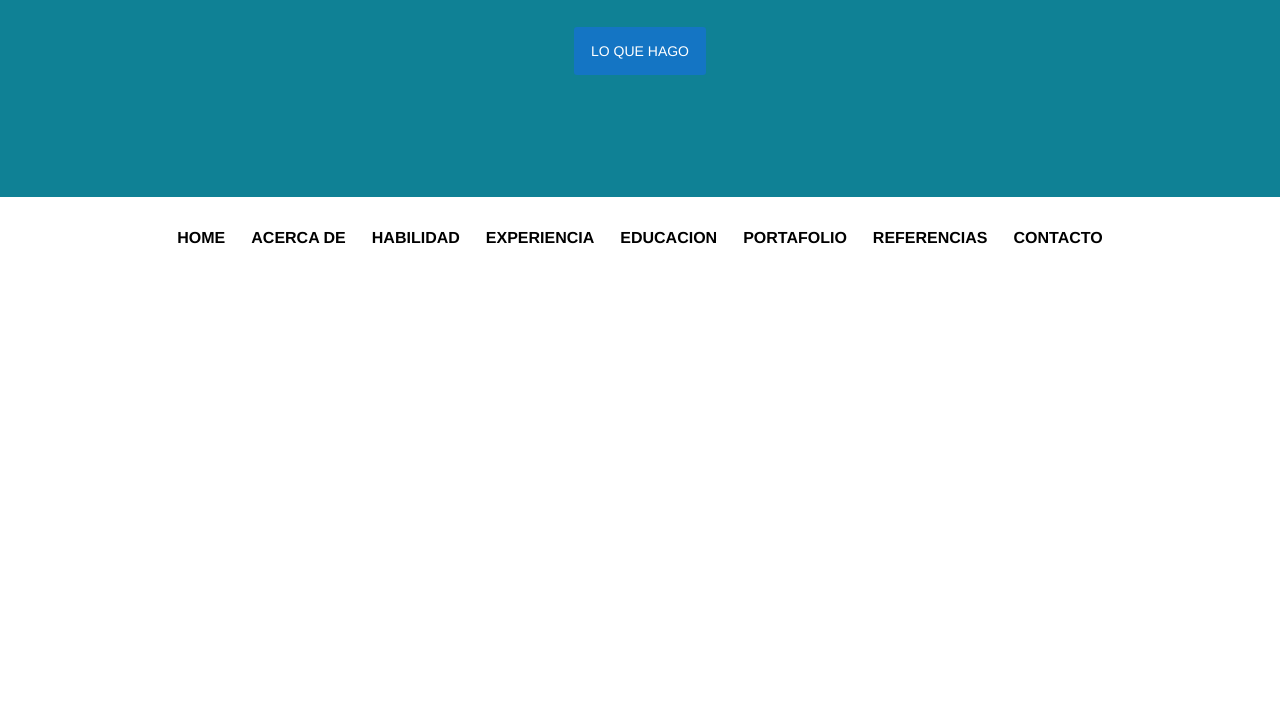
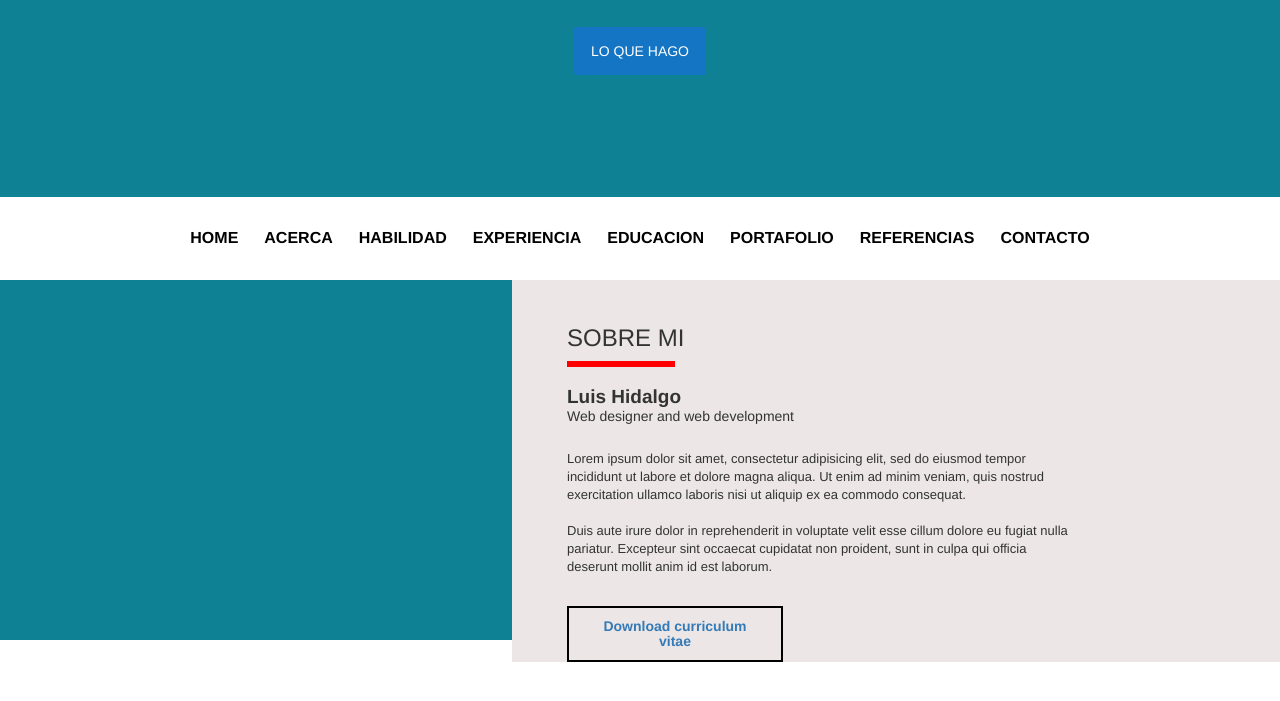
Before and after one commit to hidalluis/PortafoliosWeb, a plain HTML site: page index.html in a window 1280 px wide. Shown: the part 197-898 px from the top of the page. Before the commit the page ends 800 px from the top, so only its background shows below. Drawn offline with nearby package versions, Linux system fonts and the light colour scheme; files that its build step writes are made by us from their sources.

Commit message:
author added with styles in the section

```diff
--- a/index.html
+++ b/index.html
@@ -4,7 +4,7 @@
     <meta charset="utf-8">
     <title>Portafolio Web</title>
     <link rel="stylesheet" href="css/bootstrap.min.css" media="screen" title="no title" charset="utf-8">
-    <link rel="stylesheet" href="css/styles.css" media="screen" title="no title" charset="utf-8">
+    <link rel="stylesheet" href="src/css/styles.css" media="screen" title="no title" charset="utf-8">
     <meta name="author" content="agenciaWeb">
     <meta name="description" content="portafolio.web" lang="ES">
     <meta name="keywords" content="agencia, web, desarollo, responsive, paginas">
@@ -23,7 +23,7 @@
       <nav class="menu row">
         <ul class="menu-list col-md-12">
           <li class="item" ><a href="#">HOME</a></li>
-          <li class="item" ><a href="#">ACERCA DE</a></li>
+          <li class="item" ><a href="#">ACERCA</a></li>
           <li class="item" ><a href="#">HABILIDAD</a></li>
           <li class="item" ><a href="#">EXPERIENCIA</a></li>
           <li class="item" ><a href="#">EDUCACION</a></li>
@@ -34,6 +34,21 @@
       </nav>
     </header>
 
+    <section class="author container-fluid">
+      <div class="photo"></div>
+      <div class="data">
+        <h3 class="data-sobreMi col-md-12 col-lg-12">SOBRE MI</h3>
+        <div class="data-linea col-sm-3 col-md-3 col-lg-2 "></div>
+        <h5 class="data-name col-md-12 col-lg-12">Luis Hidalgo</h5>
+        <h6 class="data-title col-md-12 col-lg-10">Web designer and web development<h6>
+        <p class="data-info col-md-12 col-lg-10">Lorem ipsum dolor sit amet, consectetur adipisicing elit, sed do eiusmod tempor incididunt ut labore et dolore magna aliqua. Ut enim ad minim veniam, quis nostrud exercitation ullamco laboris nisi ut aliquip ex ea commodo consequat.
+        <br>
+        <br>
+        Duis aute irure dolor in reprehenderit in voluptate velit esse cillum dolore eu fugiat nulla pariatur. Excepteur sint occaecat cupidatat non proident, sunt in culpa qui officia deserunt mollit anim id est laborum.</p>
+        <a href="archivos/CurriculoLuis.docx" class="data-curriculum col-md-6 col-lg-4" download="curriculoLuis">Download curriculum vitae</a>
+      </div>
+    </section>
+
     <script src="js/app-min.js" type="text/javascript"></script>
   </body>
 </html>
--- a/src/stylesheets/styles.sass
+++ b/src/stylesheets/styles.sass
@@ -52,3 +52,49 @@
         transition: all 0.5s ease
       .item:active
         background-color: rgb(130, 252, 230)
+
+.author
+  display: flex
+  justify-content: center
+  padding: 0 0 80px 0
+  .photo
+    background-color: #0F8195
+    padding-right: 0px
+    width: 40%
+    height: 45vh
+  .data
+    background-color: #ece6e6
+    padding-left: 40px
+    padding-right: 80px
+    width: 60%
+    &-sobreMi
+      padding-top: 25px
+      display: block
+    &-linea
+      margin-left: 15px
+      border: 3px solid red
+    &-name
+      margin-top: 20px
+      margin-bottom: 0px
+      font-weight: bold
+      font-size: 19px
+    &-title
+      margin-top: 1px
+      font-size: 14px
+    &-info
+      font-size: 13px
+      line-height: 18px
+      margin: 15px 0 30px 0
+    &-curriculum
+      text-align: center
+      border: 2px solid black
+      display: inline-block
+      padding: 11px 18px
+      font-size: 14px
+      list-style: none
+      text-decoration: none
+      font-weight: bolder
+      margin-left: 15px
+    &-curriculum:hover
+      background-color: #9bd2fa
+      transition: all 0.5s ease
```
Also changed, not shown: 1 other file.
